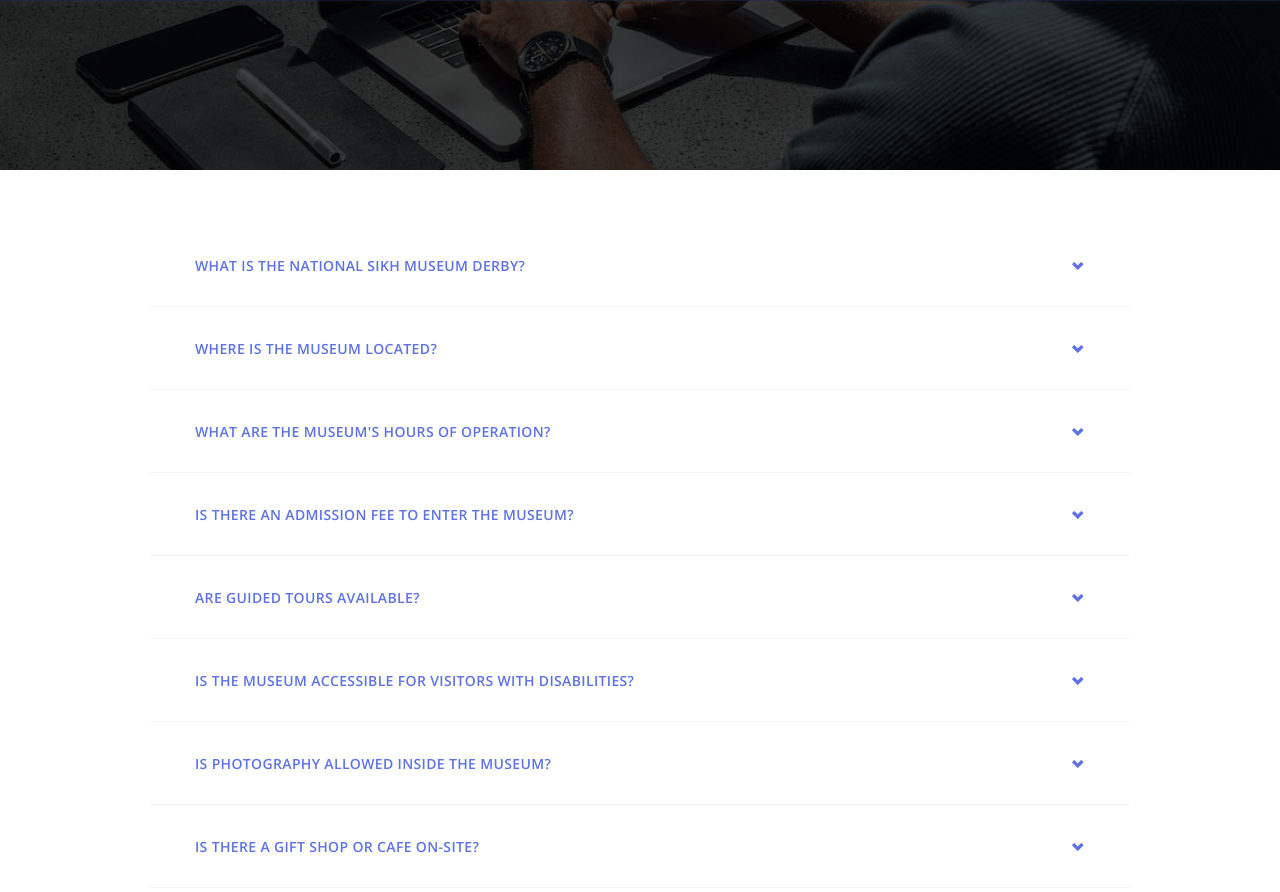
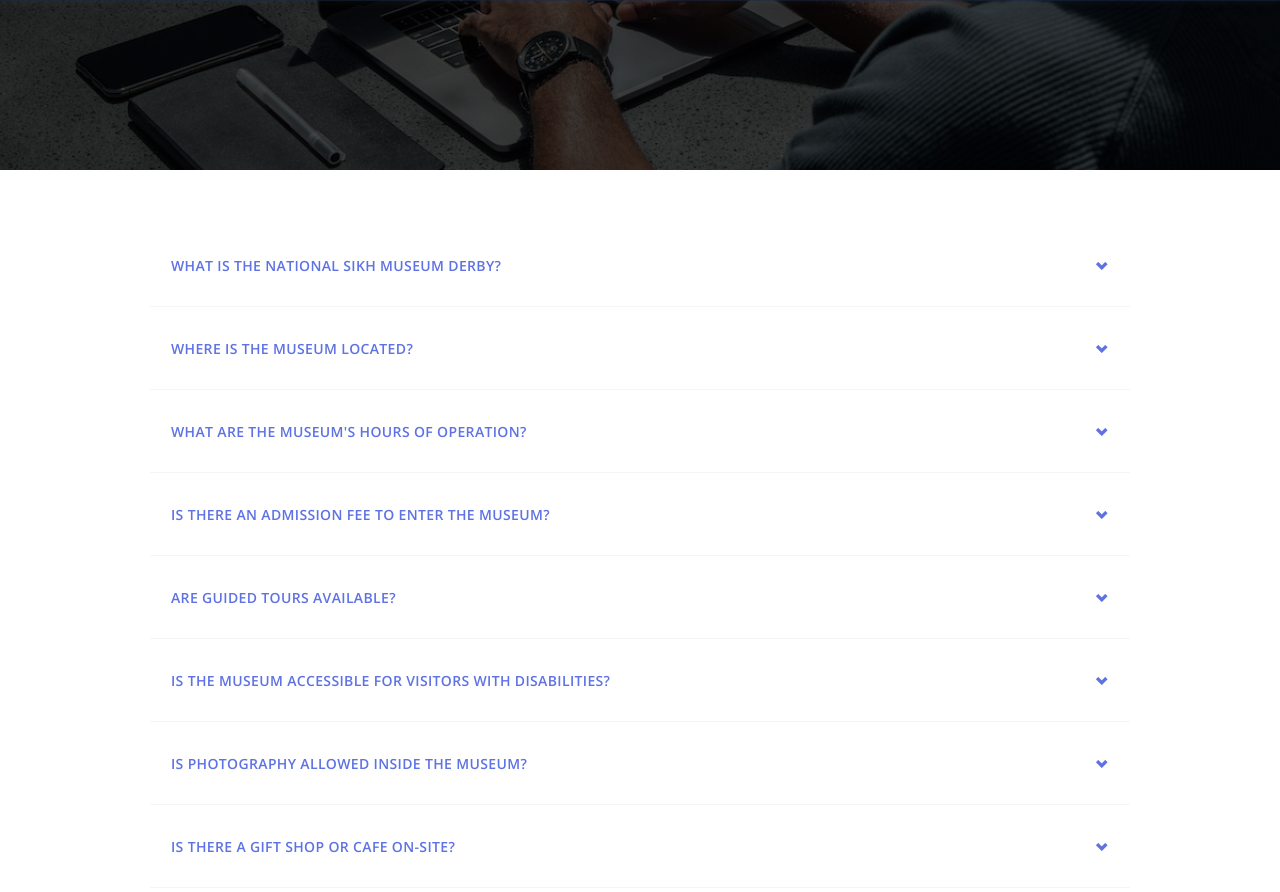
Before and after one commit to National-Sikh-Museum-Derby/national-sikh-museum, a Jekyll site: the page built from _pages/faq.md, in a window 1280 px wide and 900 px high, scrolled down 370 px. Shown: the top 892 px of the window. Built offline with Jekyll 4.4.1, drawn with Linux system fonts in a browser that asks for light colours; nearby versions of some CDN libraries; comment, search, counter and statistics services are not loaded.

Commit message:
reduce padding for FAQ

```diff
--- a/assets/styles/theme/sections/accordion.scss
+++ b/assets/styles/theme/sections/accordion.scss
@@ -10,6 +10,8 @@
       border-bottom: 1px solid $secondary !important;
 
       .card-header {
+        padding-left:0;
+        padding-right: 0;
         border-bottom: none;
 
         .btn[aria-expanded="true"]{
@@ -27,7 +29,7 @@
         border-bottom: none !important;
       }
       .card-body {
-        padding: 10px 30px 30px;
+        padding: 10px 20px 30px;
       }
     }
   }
```
